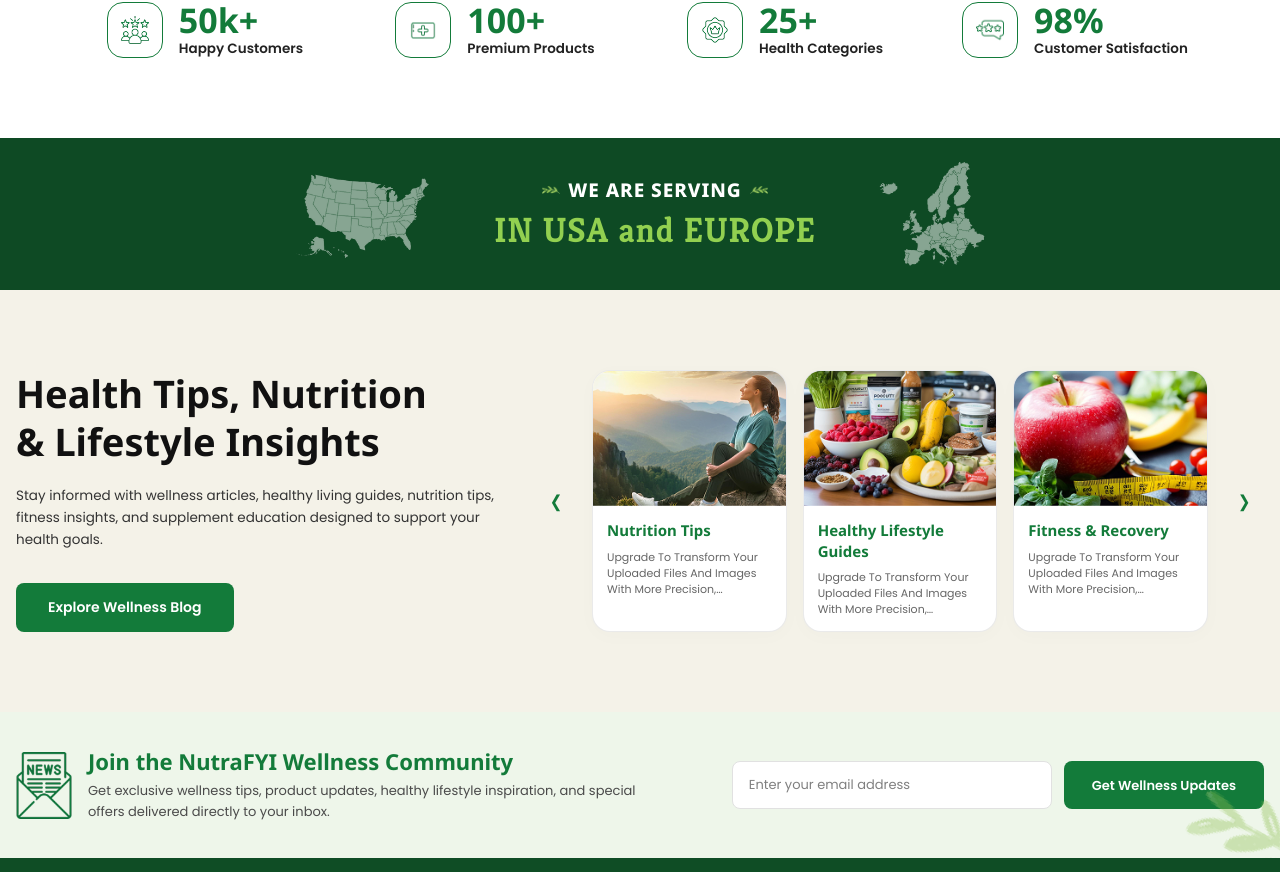
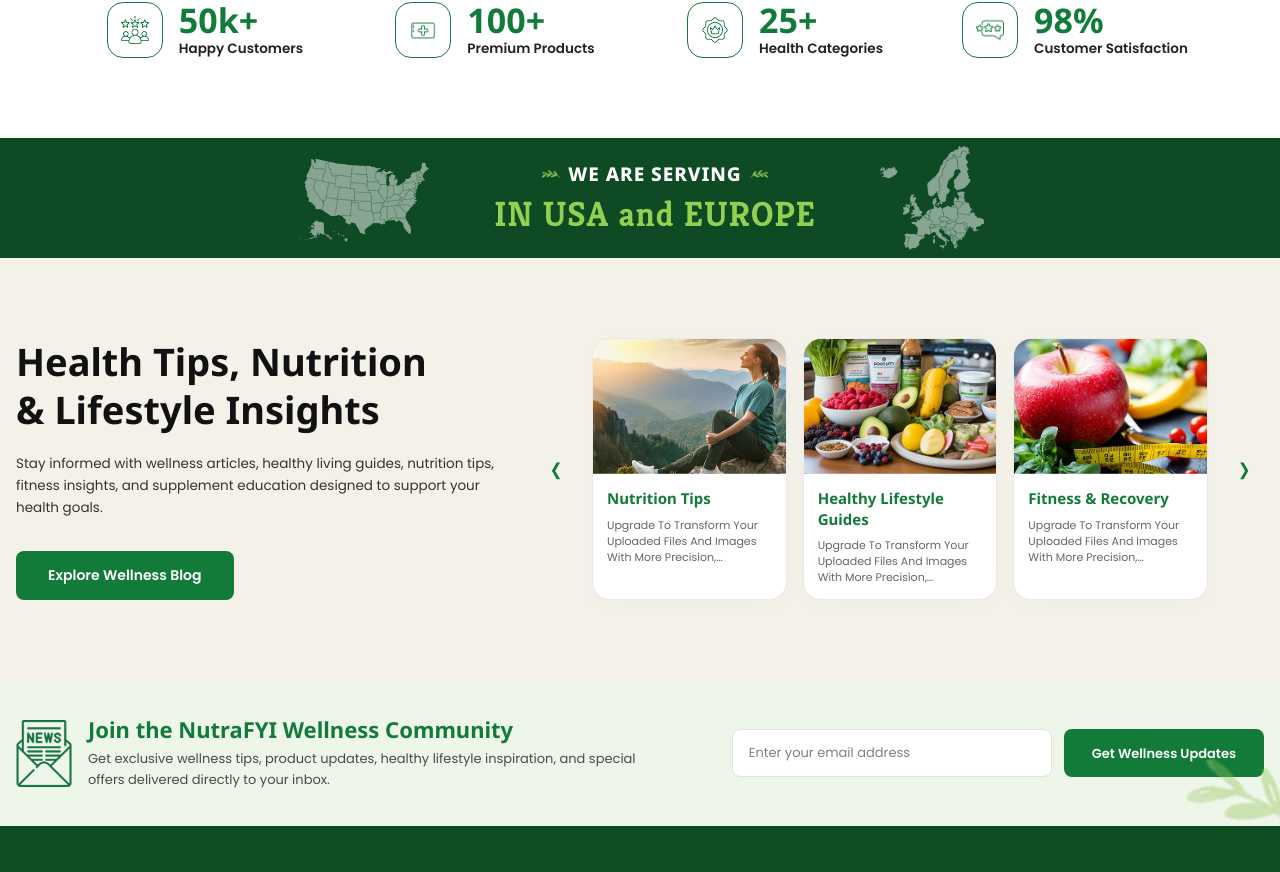
Before and after one commit to drashijaintms/nutrafyi, a React (Vite) app: page /about in a window 1280 px wide. Shown: the part 1487-2359 px from the top of the page. Built offline with nearby package versions, Linux system fonts and the light colour scheme; no server answers.

Commit message:
Remove vertical padding from ServingLocations section wrapper

```diff
--- a/src/components/ServingLocations.jsx
+++ b/src/components/ServingLocations.jsx
@@ -4,7 +4,7 @@ import europeMap from "../assets/about/Europe-Map.png";
 
 function ServingLocations() {
   return (
-    <section className="bg-[#0e4a24] py-3 md:py-4 overflow-hidden">
+    <section className="bg-[#0e4a24] overflow-hidden">
 
       <div className="max-w-[850px] mx-auto px-4">
 
```
